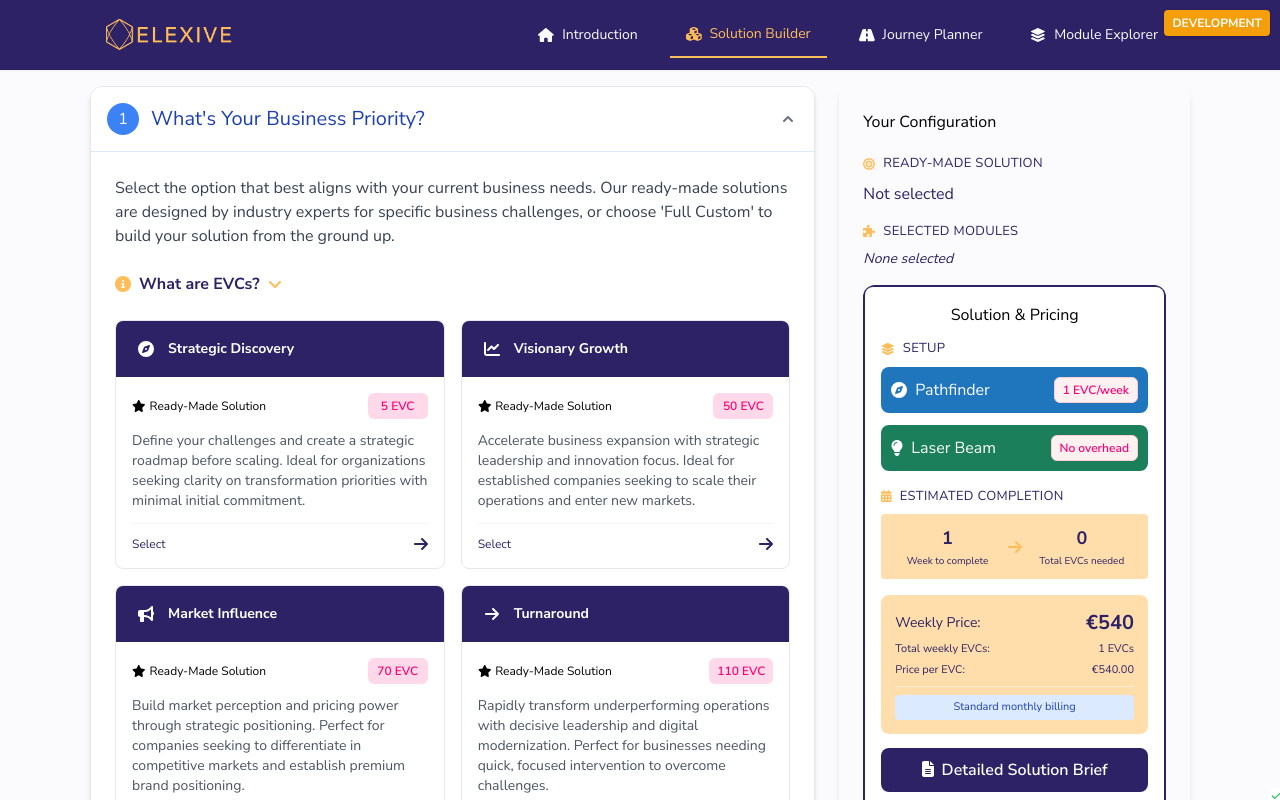
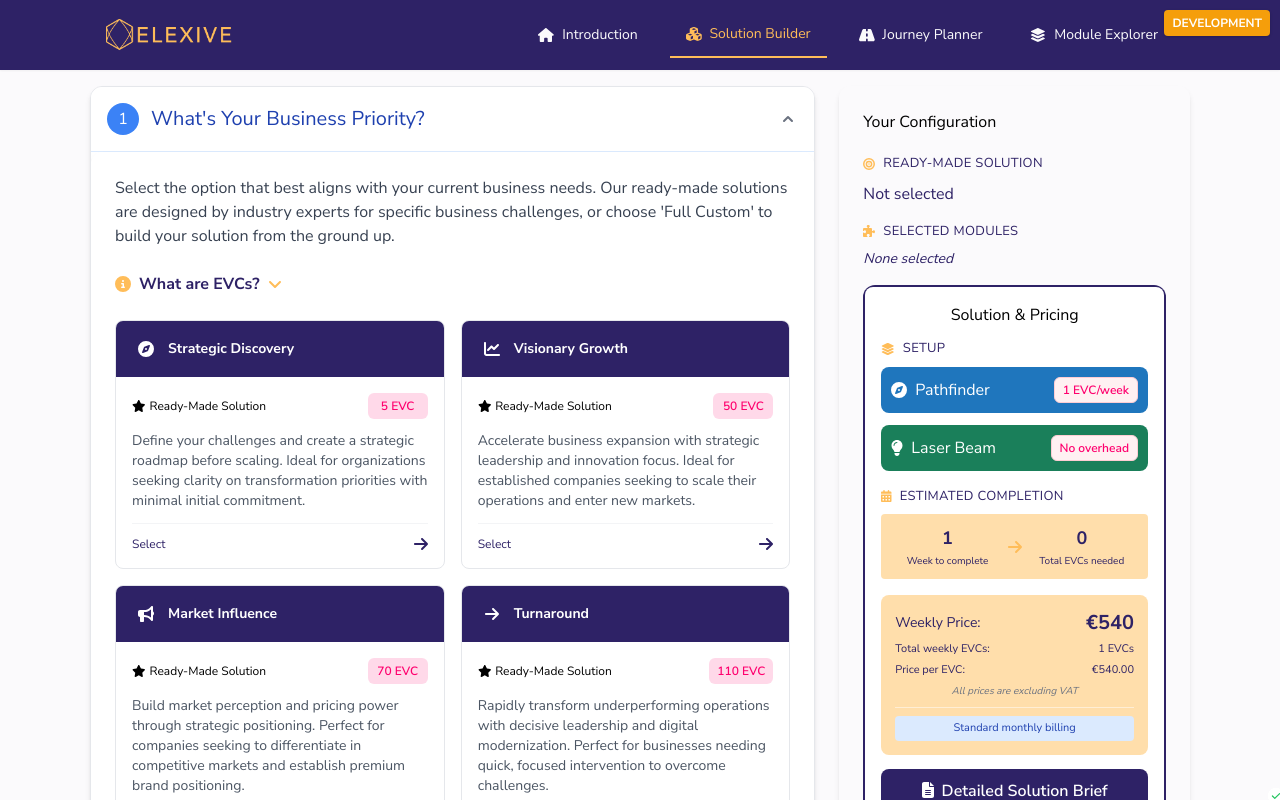
Before and after one commit to elexive-com/elexive-calc, a React (Create React App) app: page / in a window 1280 px wide. Both pictures are taken after a click on the button "Solution Builder". Shown: the top 800 px of the page. Built offline with nearby package versions, Linux system fonts and the light colour scheme; what @react-pdf/renderer would draw is missing.

Commit message:
added VAT notification

```diff
--- a/src/components/DetailedReportModal.jsx
+++ b/src/components/DetailedReportModal.jsx
@@ -322,6 +322,9 @@ const DetailedReportModal = ({ isOpen, onClose, calculator }) => {
                   {paymentOption === 'prepaid' ?
                     `Includes ${((1 - paymentDetails.priceModifier) * 100).toFixed(0)}% prepayment discount with reserved capacity benefits.` :
                     'Standard monthly billing with maximum financial flexibility.'}
+                </p>
+                <p className="text-gray-500 text-xs mt-1 italic text-center">
+                  All prices are excluding VAT
                 </p>
               </div>
 
@@ -1161,6 +1164,11 @@ const DetailedReportModal = ({ isOpen, onClose, calculator }) => {
                     </tr>
                   </tbody>
                 </table>
+
+                {/* VAT notice */}
+                <div className="text-xs text-gray-500 text-center mt-2 italic">
+                  All prices are excluding VAT
+                </div>
               </div>
 
               <div className="bg-white rounded-xl p-6 border border-gray-200 shadow-md">
@@ -1220,6 +1228,11 @@ const DetailedReportModal = ({ isOpen, onClose, calculator }) => {
                     <span className="font-medium">Note:</span> All figures represent non-binding estimates based on your current selections.
                     Final investment will be detailed in your formal proposal and service agreement.
                   </p>
+                </div>
+
+                {/* VAT notice */}
+                <div className="text-xs text-gray-500 text-center mt-2 italic">
+                  All prices are excluding VAT
                 </div>
               </div>
             </div>
--- a/src/components/SummarySidebar.jsx
+++ b/src/components/SummarySidebar.jsx
@@ -340,6 +340,11 @@ const SummarySidebar = ({ calculator }) => {
                     <span className="font-medium">€{evcPricePerUnit.toFixed(2)}</span>
                   </div>
 
+                  {/* VAT notice */}
+                  <div className="text-[10px] text-gray-500 text-center mt-1.5 italic">
+                    All prices are excluding VAT
+                  </div>
+
                   {/* Payment option discount/billing info */}
                   <div className="mt-2 pt-2 border-t border-white border-opacity-50">
                     <div className={`text-[11px] font-medium px-2 py-1 rounded text-center ${
--- a/src/pdf/components/ReportContentPage.js
+++ b/src/pdf/components/ReportContentPage.js
@@ -318,6 +318,13 @@ const ReportContentPage = ({
             <Text style={styles.calculationLabelTotal}>Total Investment:</Text>
             <Text style={styles.calculationGrandTotal}>€{formatNumberWithDecimals(totalPrice * completionTimeWeeks)}</Text>
           </View>
+
+          {/* VAT notice */}
+          <View style={{ marginTop: 10 }}>
+            <Text style={{ fontSize: 9, color: '#6B7280', textAlign: 'center', fontStyle: 'italic' }}>
+              All prices are excluding VAT
+            </Text>
+          </View>
         </View>
 
         <View style={styles.calculationNote}>
@@ -433,6 +440,13 @@ const ReportContentPage = ({
                     <Text style={[styles.tableValueHighlight, {fontSize: 14}]}>€{formatNumberWithDecimals(totalPrice * completionTimeWeeks)}</Text>
                   </View>
                 </View>
+
+                {/* VAT notice */}
+                <View style={{ marginTop: 5 }}>
+                  <Text style={{ fontSize: 8, color: '#6B7280', textAlign: 'center', fontStyle: 'italic' }}>
+                    All prices are excluding VAT
+                  </Text>
+                </View>
               </View>
 
               {/* Value-Based Pricing Model Card */}
@@ -468,6 +482,13 @@ const ReportContentPage = ({
                       <Text style={styles.tableValue}>{((1 - paymentDetails.priceModifier) * 100).toFixed(0)}%</Text>
                     </View>
                   )}
+                </View>
+
+                {/* VAT notice */}
+                <View style={{ marginTop: 5 }}>
+                  <Text style={{ fontSize: 8, color: '#6B7280', textAlign: 'center', fontStyle: 'italic' }}>
+                    All prices are excluding VAT
+                  </Text>
                 </View>
               </View>
             </View>
```
